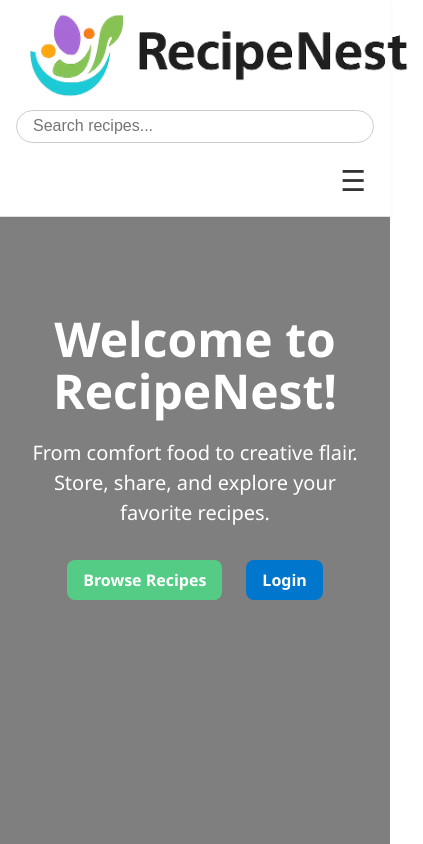
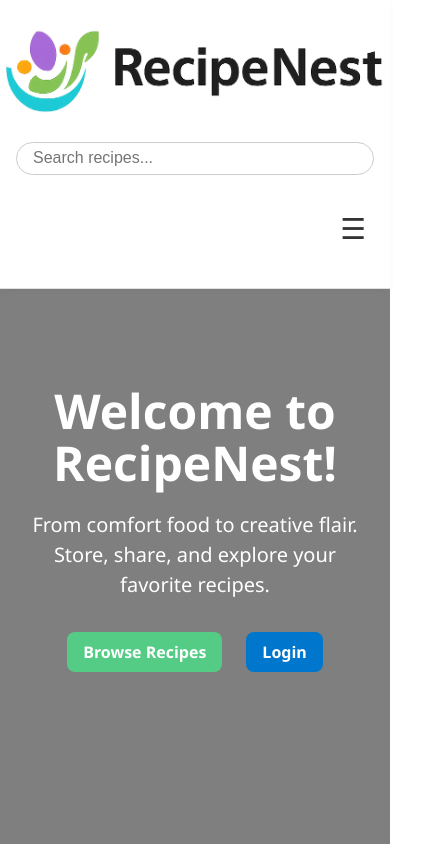
Before and after one commit to DaniRossiter/recipenest-frontend, a React (Vite) app: page / in a window 390 px wide. Shown: the whole page, 423 px wide, since content can reach past the window. Built offline with nearby package versions, Linux system fonts and the light colour scheme.

Commit message:
refine navbar layout and spacing for logo and links

```diff
--- a/src/components/NavbarResponsive.css
+++ b/src/components/NavbarResponsive.css
@@ -56,58 +56,13 @@
   font-weight: 500;
   padding-bottom: 4px;
   transition: color 0.2s ease-in-out, border-bottom 0.2s ease-in-out;
-  border-bottom: 2px solid transparent; /* invisible until active or hover */
+  border-bottom: 2px solid transparent;
 }
 
 .nav-link:hover,
 .active-link {
   color: #007bff;
   border-bottom: 3px solid #54cc86;
-}
-
-/* Mobile layout */
-@media (max-width: 768px) {
-  .navbar-container {
-    flex-direction: column;
-    align-items: flex-start;
-    height: auto;
-    padding: 0rem 1rem;
-    gap: 0rem;
-  }
-
-  .search-form {
-    width: 100%;
-    justify-content: flex-start;
-    margin: 0;
-  }
-
-  .search-input {
-    width: 100%;
-    max-width: 100%;
-  }
-
-  .nav-links {
-    flex-direction: column;
-    width: 100%;
-    gap: 0.2rem;
-    margin: 0;
-    padding: 0;
-    align-items: center;
-    text-align: center;
-  }
-
-  .nav-links li {
-    padding: 0;
-    margin: 0;
-  }
-
-  .logo-image {
-    height: 110px;
-    width: auto;
-    margin: 0 auto;
-    display: block;
-    padding: 0;
-  }
 }
 
 .user-section {
@@ -132,16 +87,6 @@
 
 .logout-button:hover {
   text-decoration: underline;
-}
-
-/* Improve spacing on mobile */
-@media (max-width: 768px) {
-  .user-section {
-    flex-direction: column;
-    align-items: center;
-    gap: 0.25rem;
-    margin-top: 0.5rem;
-  }
 }
 
 .user-info {
@@ -219,10 +164,34 @@
   border: 1px #ffffff;
 }
 
-/* Only show hamburger on small screens */
+/* Unified mobile layout styles */
 @media (max-width: 768px) {
-  .hamburger-button {
-    display: block;
+  .navbar-container {
+    flex-direction: column;
+    align-items: stretch;
+    height: auto;
+    gap: 0.5rem;
+    padding: 1rem;
+    overflow: visible;
+    transition: none !important;
+  }
+
+  .logo-wrapper {
+    display: flex;
+    justify-content: center;
+    width: 100%;
+    margin-bottom: 0.5rem;
+  }
+
+  .search-form {
+    width: 100%;
+    justify-content: flex-start;
+    margin: 0;
+  }
+
+  .search-input {
+    width: 100%;
+    max-width: 100%;
   }
 
   .nav-links {
@@ -246,19 +215,40 @@
     opacity: 1;
   }
 
-.navbar-container {
-  overflow: visible;
-  transition: none !important;
-}
-
-
   .nav-links li {
     width: 100%;
-    padding: 0.5rem 1rem;
+    padding: 0rem 1rem;
   }
 
   .nav-link {
     display: inline-block;
     width: auto;
   }
+
+  .logo-image {
+    height: 110px;
+    width: auto;
+    margin: 0 auto;
+    display: block;
+    padding: 0;
   }
+
+  .user-section {
+    flex-direction: column;
+    align-items: center;
+    gap: 0.25rem;
+    margin-top: 0.5rem;
+  }
+
+  .hamburger-button {
+    display: block;
+  }
+}
+
+/* medium screen size */
+
+@media (max-width: 1024px) and (min-width: 769px) {
+  .nav-links {
+    gap: 1rem;
+  }
+}
```
Lines whose indentation alone changed are shown as unchanged.
